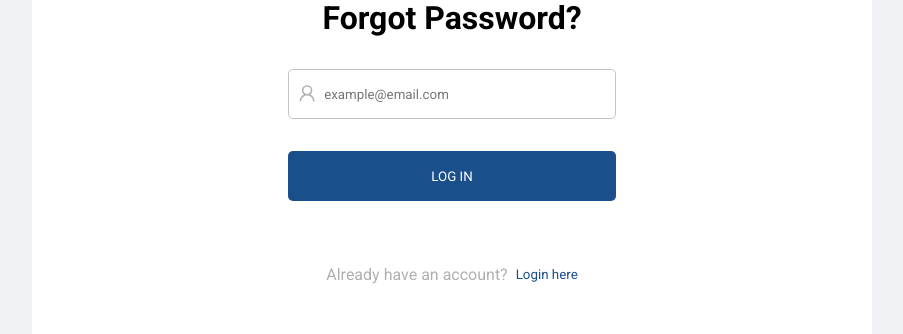
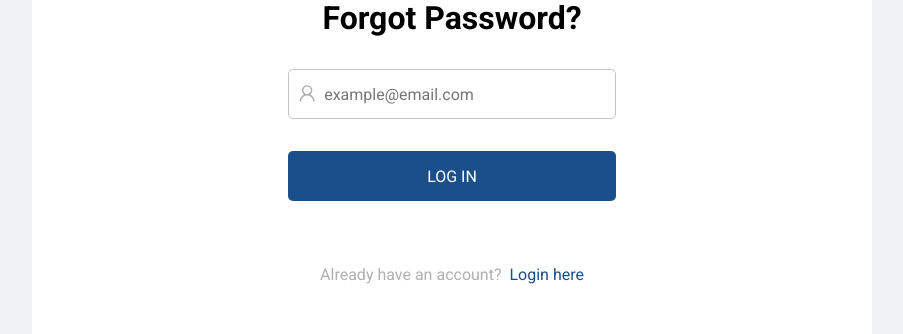
Before and after one commit to gabriel1997castro/react-login, a React (Create React App) app: page /reset-password in a window 1280 px wide. Shown: the part 285-619 px from the top of the page, without its empty margins (188-1091 px from the left). Built offline with nearby package versions, Linux system fonts and the light colour scheme.

Commit message:
style: adjust automatically placeholders and text font sizes

```diff
--- a/src/styles/global.ts
+++ b/src/styles/global.ts
@@ -1,4 +1,4 @@
-import { createGlobalStyle } from 'styled-components'
+import { createGlobalStyle } from "styled-components";
 
 export const GlobalStyle = createGlobalStyle`
   :root {
@@ -26,7 +26,6 @@ export const GlobalStyle = createGlobalStyle`
     box-sizing: border-box;
   }
 
-  // font-size: 16px (Desktop)
 
   html {
     @media (max-width: 1080px) {
@@ -48,7 +47,27 @@ export const GlobalStyle = createGlobalStyle`
   body, input, textarea, button {
     font-family: roboto, sans-serif;
     font-weight: 400;
+    font-size: 16px;
     background: var(--background);
+    ::placeholder,
+    ::-webkit-input-placeholder {
+      font-size: 16px;
+    }
+    @media (max-width: 1080px) {
+      font-size: 93.75%;
+      ::placeholder,
+      ::-webkit-input-placeholder {
+        font-size: 93.75%;
+    }
+    }
+
+    @media(max-width: 720px) {
+      font-size: 87.5%;
+      ::placeholder,
+      ::-webkit-input-placeholder {
+        font-size: 93.75%;
+      }
+    }
   }
 
   h1, h2, h3, h4, h5, h6, strong {
@@ -63,4 +82,5 @@ export const GlobalStyle = createGlobalStyle`
     opacity: 0.6;
     cursor: not-allowed;
   }
-`
+
+`;
```
